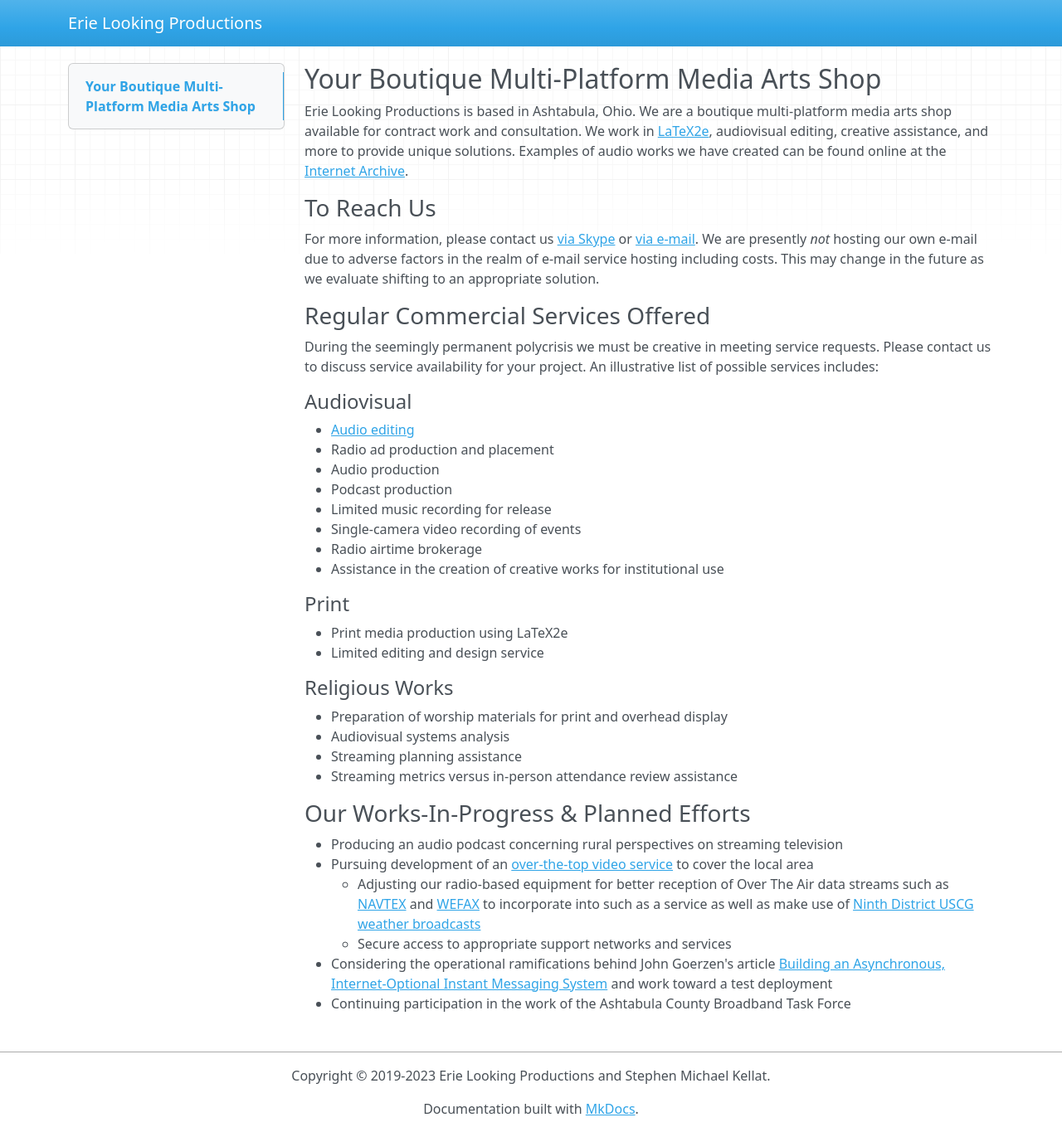
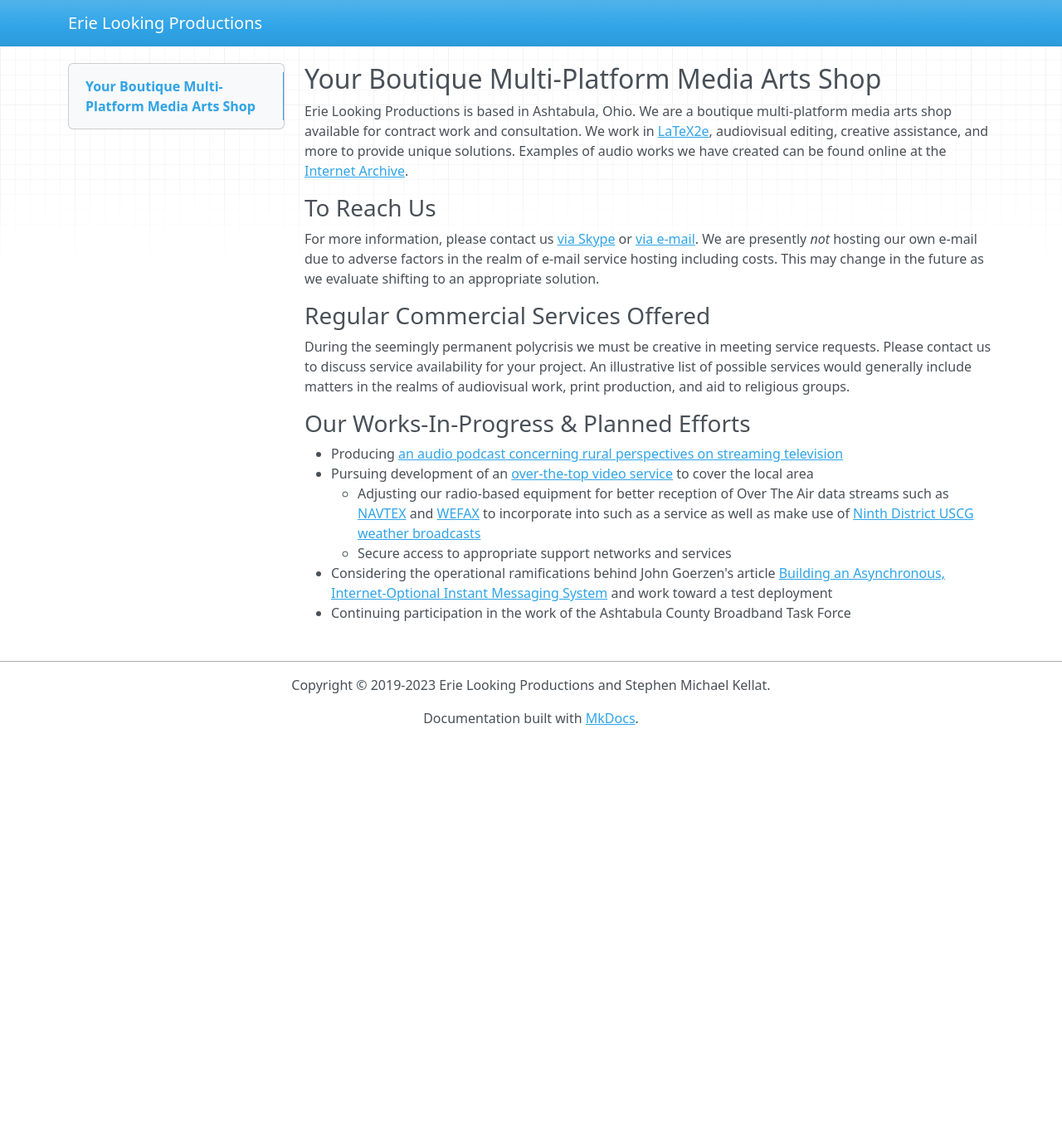
Before and after one commit to skellat/mkdocs-cms, an MkDocs documentation site: the page built from docs/index.md, in a window 1280 px wide and 1365 px high. Shown: the whole window at 83% size. Built offline with MkDocs 1.6.1, drawn with Linux system fonts in a browser that asks for light colours; nearby versions of some CDN libraries.

Commit message:
Shorten things for now
Signed-off-by: Stephen Michael Kellat <skellat@ubuntu.com>

```diff
--- a/docs/index.md
+++ b/docs/index.md
@@ -8,34 +8,11 @@ For more information, please contact us <a href="skype:stephen.michael.kellat?ch
 
 ### Regular Commercial Services Offered
 
-During the seemingly permanent polycrisis we must be creative in meeting service requests.  Please contact us to discuss service availability for your project.  An illustrative list of possible services includes:
-
-#### Audiovisual
-
-* [Audio editing](https://simple.wikipedia.org/wiki/Audio_editing_software)
-* Radio ad production and placement
-* Audio production
-* Podcast production
-* Limited music recording for release
-* Single-camera video recording of events
-* Radio airtime brokerage
-* Assistance in the creation of creative works for institutional use
-
-#### Print
-
-* Print media production using LaTeX2e
-* Limited editing and design service
-
-#### Religious Works
-
-* Preparation of worship materials for print and overhead display
-* Audiovisual systems analysis
-* Streaming planning assistance
-* Streaming metrics versus in-person attendance review assistance
+During the seemingly permanent polycrisis we must be creative in meeting service requests.  Please contact us to discuss service availability for your project.  An illustrative list of possible services would generally include matters in the realms of audiovisual work, print production, and aid to religious groups.
 
 ### Our Works-In-Progress & Planned Efforts
 
-* Producing an audio podcast concerning rural perspectives on streaming television
+* Producing [an audio podcast concerning rural perspectives on streaming television](https://69admins.com/)
 * Pursuing development of an [over-the-top video service](https://en.wikipedia.org/w/index.php?title=Over-the-top_media_service&oldid=1110776742) to cover the local area
     * Adjusting our radio-based equipment for better reception of Over The Air data streams such as [NAVTEX](https://en.wikipedia.org/wiki/NAVTEX) and [WEFAX](https://en.wikipedia.org/wiki/Radiofax#Weatherfax) to incorporate into such as a service as well as make use of [Ninth District USCG weather broadcasts](https://www.weather.gov/marine/uscg_broadcasts)
     * Secure access to appropriate support networks and services
```
Also changed, not shown: README.md (+2 -2 lines).
